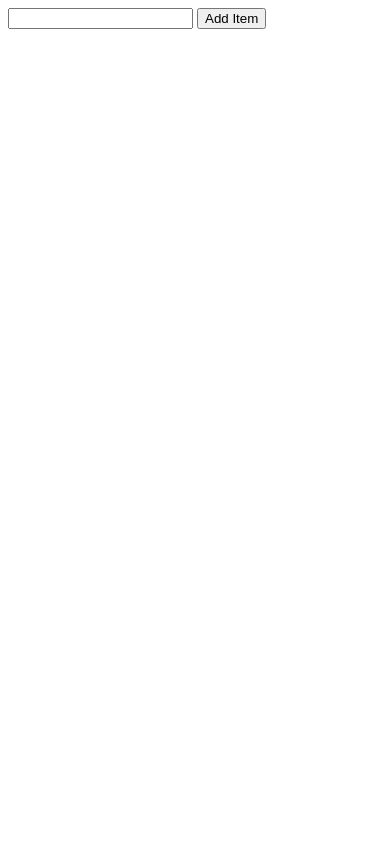
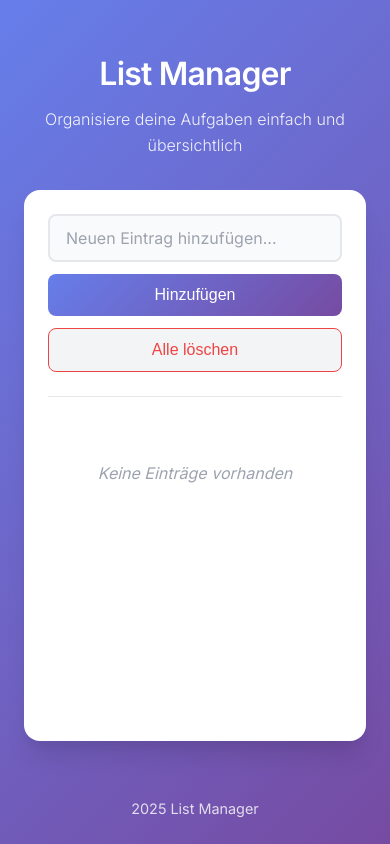
Before and after one commit to ShadowManuel/ListManager, a website built with Vite: page index.html in a window 390 px wide. Built offline with nearby package versions, Linux system fonts and the light colour scheme.

Commit message:
Improved UI

```diff
--- a/index.html
+++ b/index.html
@@ -1,12 +1,25 @@
 <!DOCTYPE html>
-<html lang="en">
+<html lang="de">
 <head>
   <meta charset="UTF-8" />
+  <meta name="viewport" content="width=device-width, initial-scale=1.0" />
   <title>List Manager</title>
-<!-- <script src="https://code.jquery.com/jquery-3.7.1.min.js"></script> -->
+  <link rel="stylesheet" href="styles.css">
+  <link href="https://fonts.googleapis.com/css2?family=Inter:wght@300;400;500;600&display=swap" rel="stylesheet">
   <script type="module" src="dist/main.js"></script>
 </head>
 <body>
-  <div id="list-container"></div>
+  <div class="app-container">
+    <header class="app-header">
+      <h1>List Manager</h1>
+      <p>Organisiere deine Aufgaben einfach und übersichtlich</p>
+    </header>
+    <main class="app-main">
+      <div id="list-container"></div>
+    </main>
+    <footer class="app-footer">
+      <p>2025 List Manager</p>
+    </footer>
+  </div>
 </body>
 </html>
--- a/src/ListManager.ts
+++ b/src/ListManager.ts
@@ -5,7 +5,9 @@ export class ListManager {
   private container: JQuery<HTMLElement>;
   private inputField: JQuery<HTMLInputElement>;
   private addButton: JQuery<HTMLButtonElement>;
+  private clearButton: JQuery<HTMLButtonElement>;
   private list: JQuery<HTMLUListElement>;
+  private isTestEnvironment: boolean;
 
   constructor(containerId: string) {
     const $container = $(`#${containerId}`);
@@ -14,10 +16,12 @@ export class ListManager {
     }
 
     this.container = $container;
+    this.isTestEnvironment = typeof jest !== 'undefined';
     this.container.html(this.generateHTML());
 
     this.inputField = this.container.find('input[type="text"]') as JQuery<HTMLInputElement>;
     this.addButton = this.container.find('button.add-item') as JQuery<HTMLButtonElement>;
+    this.clearButton = this.container.find('button.clear-list') as JQuery<HTMLButtonElement>;
     this.list = this.container.find('ul.item-list') as JQuery<HTMLUListElement>;
 
     this.attachEvents();
@@ -25,8 +29,11 @@ export class ListManager {
 
   private generateHTML(): string {
     return `
-      <input type="text" class="item-input" />
-      <button class="add-item">Add Item</button>
+      <div class="input-container">
+        <input type="text" class="item-input" placeholder="Neuen Eintrag hinzufügen..." />
+        <button class="add-item">Hinzufügen</button>
+        <button class="clear-list" title="Alle Einträge löschen">Alle löschen</button>
+      </div>
       <ul class="item-list"></ul>
     `;
   }
@@ -36,9 +43,17 @@ export class ListManager {
     this.inputField.on('keypress', (e: JQuery.KeyPressEvent) => {
       if (e.which === 13) this.addItem();
     });
+    this.clearButton.on('click', () => this.clear());
 
     this.list.on('click', '.remove-item', (e) => {
-      $(e.currentTarget).closest('li').remove();
+      const $item = $(e.currentTarget).closest('li');
+      if (this.isTestEnvironment) {
+        $item.remove();
+      } else {
+        $item.fadeOut(300, () => {
+          $item.remove();
+        });
+      }
     });
   }
 
@@ -46,16 +61,38 @@ export class ListManager {
     const value = this.inputField.val()?.toString().trim();
     if (!value) return;
 
-    const $item = $(`<li>${value} <button class="remove-item">✕</button></li>`);
-    this.list.append($item);
-    this.inputField.val('');
+    const $item = $(`
+      <li>
+        <span class="item-text">${this.escapeHtml(value)}</span>
+        <button class="remove-item" title="Eintrag löschen">✕</button>
+      </li>
+    `);
+
+    if (this.isTestEnvironment) {
+      this.list.append($item);
+    } else {
+      $item.hide().appendTo(this.list).fadeIn(300);
+    }
+    this.inputField.val('').focus();
+  }
+
+  private escapeHtml(text: string): string {
+    const div = document.createElement('div');
+    div.textContent = text;
+    return div.innerHTML;
   }
 
   public getItems(): string[] {
-    return this.list.find('li').map((_i, el) => $(el).text().replace('✕', '').trim()).get();
+    return this.list.find('li .item-text').map((_i, el) => $(el).text().trim()).get();
   }
 
   public clear(): void {
-    this.list.empty();
+    if (this.isTestEnvironment) {
+      this.list.empty();
+    } else {
+      this.list.fadeOut(300, () => {
+        this.list.empty().fadeIn(300);
+      });
+    }
   }
 }
--- /dev/null
+++ b/styles.css
@@ -0,0 +1,262 @@
+/* Reset and base styles */
+* {
+  margin: 0;
+  padding: 0;
+  box-sizing: border-box;
+}
+
+body {
+  font-family: 'Inter', -apple-system, BlinkMacSystemFont, 'Segoe UI', Roboto, sans-serif;
+  background: linear-gradient(135deg, #667eea 0%, #764ba2 100%);
+  min-height: 100vh;
+  color: #333;
+  line-height: 1.6;
+}
+
+/* App container */
+.app-container {
+  min-height: 100vh;
+  display: flex;
+  flex-direction: column;
+}
+
+/* Header */
+.app-header {
+  text-align: center;
+  padding: 3rem 1rem 2rem;
+  color: white;
+}
+
+.app-header h1 {
+  font-size: 2.5rem;
+  font-weight: 600;
+  margin-bottom: 0.5rem;
+  letter-spacing: -0.025em;
+}
+
+.app-header p {
+  font-size: 1.1rem;
+  font-weight: 300;
+  opacity: 0.9;
+}
+
+/* Main content */
+.app-main {
+  flex: 1;
+  display: flex;
+  justify-content: center;
+  padding: 0 1rem 2rem;
+}
+
+/* List container */
+#list-container {
+  background: white;
+  border-radius: 16px;
+  box-shadow: 0 20px 25px -5px rgba(0, 0, 0, 0.1), 0 10px 10px -5px rgba(0, 0, 0, 0.04);
+  padding: 2rem;
+  width: 100%;
+  max-width: 600px;
+  min-height: 400px;
+}
+
+/* Input and button container */
+.input-container {
+  display: flex;
+  gap: 0.75rem;
+  margin-bottom: 2rem;
+  padding-bottom: 1.5rem;
+  border-bottom: 1px solid #e5e7eb;
+}
+
+/* Input field */
+.item-input {
+  flex: 1;
+  padding: 0.75rem 1rem;
+  border: 2px solid #e5e7eb;
+  border-radius: 8px;
+  font-size: 1rem;
+  font-family: inherit;
+  transition: all 0.2s ease;
+  background: #f9fafb;
+}
+
+.item-input:focus {
+  outline: none;
+  border-color: #667eea;
+  background: white;
+  box-shadow: 0 0 0 3px rgba(102, 126, 234, 0.1);
+}
+
+.item-input::placeholder {
+  color: #9ca3af;
+}
+
+/* Add button */
+.add-item {
+  padding: 0.75rem 1.5rem;
+  background: linear-gradient(135deg, #667eea 0%, #764ba2 100%);
+  color: white;
+  border: none;
+  border-radius: 8px;
+  font-size: 1rem;
+  font-weight: 500;
+  cursor: pointer;
+  transition: all 0.2s ease;
+  white-space: nowrap;
+}
+
+.add-item:hover {
+  transform: translateY(-1px);
+  box-shadow: 0 10px 15px -3px rgba(0, 0, 0, 0.1), 0 4px 6px -2px rgba(0, 0, 0, 0.05);
+}
+
+.add-item:active {
+  transform: translateY(0);
+}
+
+/* Clear list button */
+.clear-list {
+  padding: 0.75rem 1.5rem;
+  background: #f3f4f6;
+  color: #ef4444;
+  border: 1.5px solid #ef4444;
+  border-radius: 8px;
+  font-size: 1rem;
+  font-weight: 500;
+  cursor: pointer;
+  transition: all 0.2s ease;
+  white-space: nowrap;
+}
+
+.clear-list:hover {
+  background: #ef4444;
+  color: white;
+  border-color: #ef4444;
+}
+
+.clear-list:active {
+  background: #dc2626;
+  color: white;
+  border-color: #dc2626;
+}
+
+/* List styles */
+.item-list {
+  list-style: none;
+  margin: 0;
+  padding: 0;
+}
+
+.item-list li {
+  display: flex;
+  align-items: center;
+  justify-content: space-between;
+  padding: 1rem;
+  margin-bottom: 0.5rem;
+  background: #f8fafc;
+  border: 1px solid #e2e8f0;
+  border-radius: 8px;
+  transition: all 0.2s ease;
+  animation: slideIn 0.3s ease-out;
+}
+
+.item-list li:hover {
+  background: #f1f5f9;
+  border-color: #cbd5e1;
+  transform: translateX(4px);
+}
+
+.item-list li:last-child {
+  margin-bottom: 0;
+}
+
+/* Remove button */
+.remove-item {
+  background: #ef4444;
+  color: white;
+  border: none;
+  border-radius: 6px;
+  width: 28px;
+  height: 28px;
+  display: flex;
+  align-items: center;
+  justify-content: center;
+  cursor: pointer;
+  font-size: 14px;
+  font-weight: 600;
+  transition: all 0.2s ease;
+  margin-left: 1rem;
+}
+
+.remove-item:hover {
+  background: #dc2626;
+  transform: scale(1.1);
+}
+
+/* Empty state */
+.item-list:empty::after {
+  content: "Keine Einträge vorhanden";
+  display: block;
+  text-align: center;
+  color: #9ca3af;
+  font-style: italic;
+  padding: 2rem;
+}
+
+/* Footer */
+.app-footer {
+  text-align: center;
+  padding: 1.5rem;
+  color: white;
+  opacity: 0.8;
+  font-size: 0.9rem;
+}
+
+/* Animations */
+@keyframes slideIn {
+  from {
+    opacity: 0;
+    transform: translateX(-20px);
+  }
+  to {
+    opacity: 1;
+    transform: translateX(0);
+  }
+}
+
+/* Responsive design */
+@media (max-width: 640px) {
+  .app-header h1 {
+    font-size: 2rem;
+  }
+
+  .app-header p {
+    font-size: 1rem;
+  }
+
+  #list-container {
+    padding: 1.5rem;
+    margin: 0 0.5rem;
+  }
+
+  .input-container {
+    flex-direction: column;
+  }
+
+  .add-item {
+    width: 100%;
+  }
+}
+
+/* Focus styles for accessibility */
+.add-item:focus,
+.remove-item:focus {
+  outline: 2px solid #667eea;
+  outline-offset: 2px;
+}
+
+/* Loading state */
+.loading {
+  opacity: 0.6;
+  pointer-events: none;
+}
```
